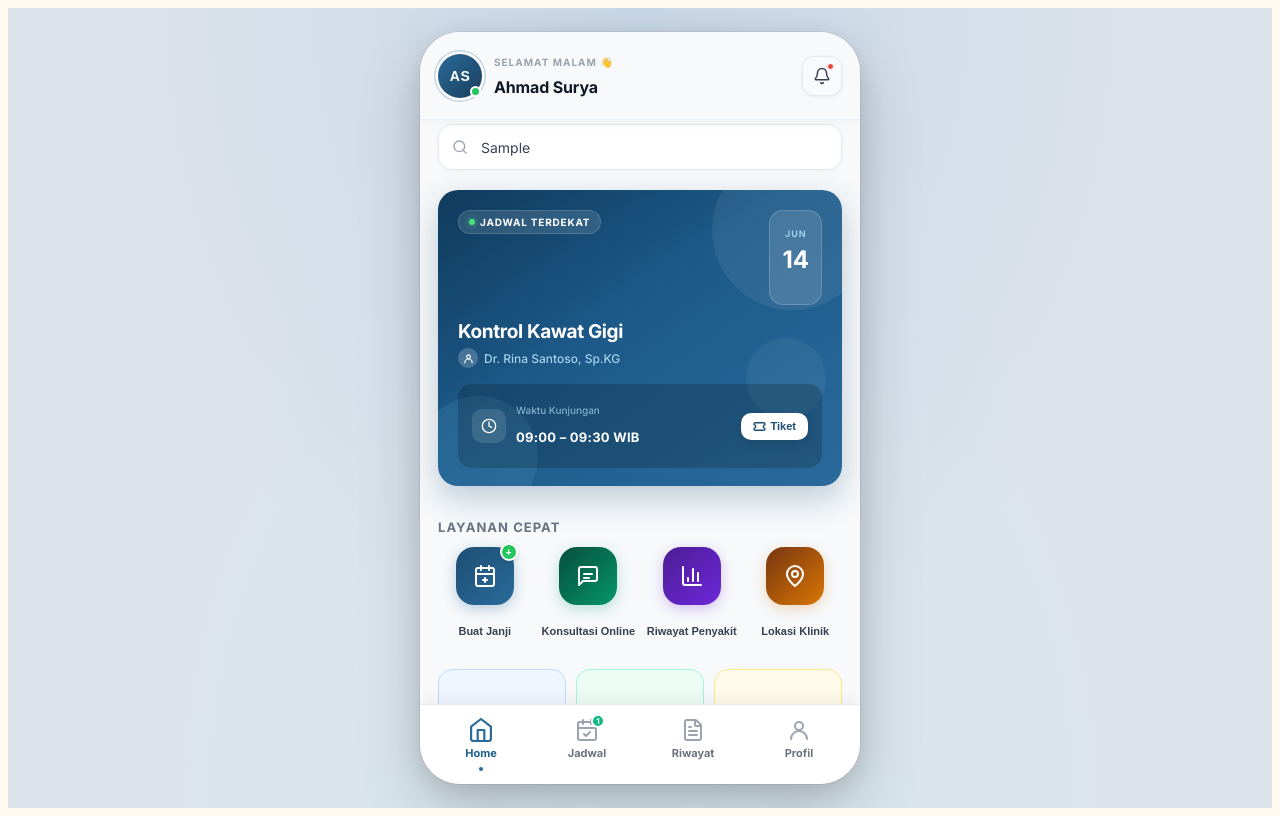
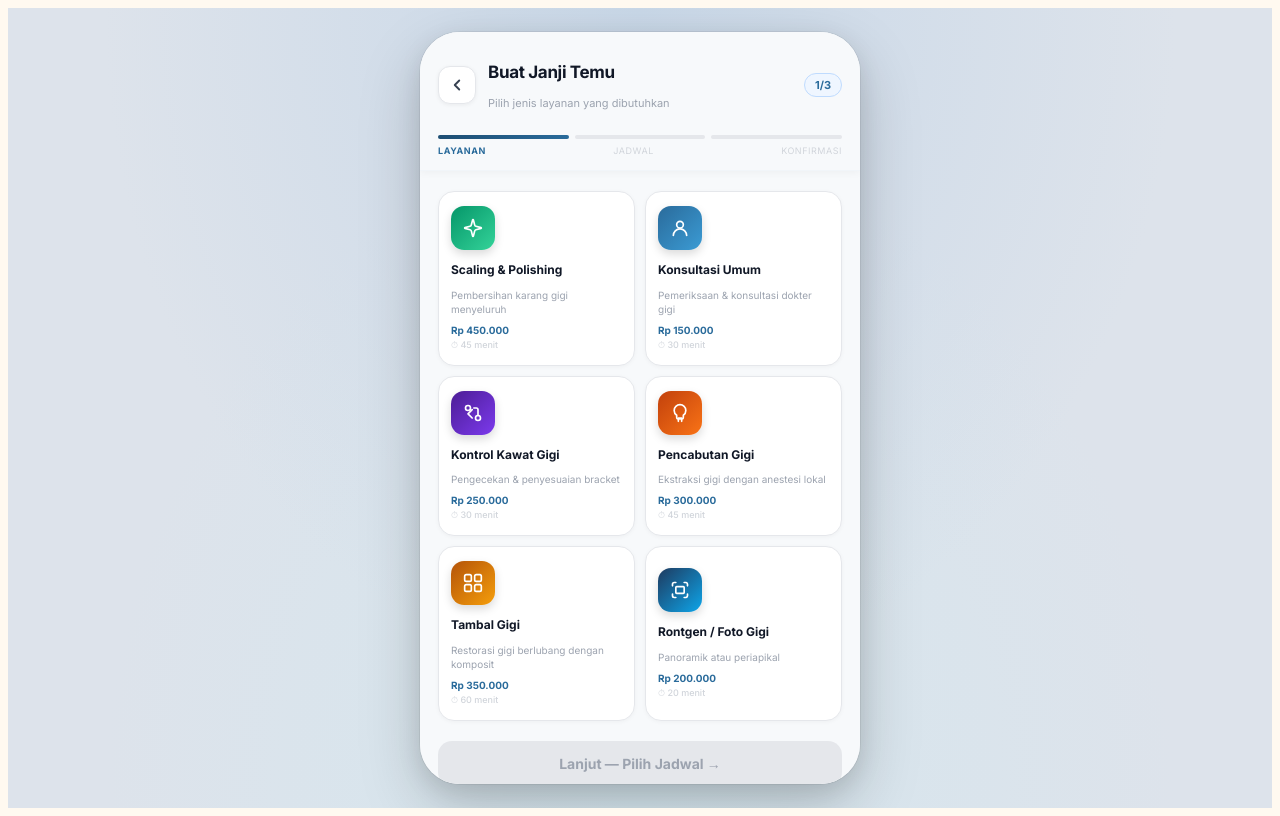
Before and after one commit to Diyoncrz18/klinik-sofeng, a Next.js app: page /pasien in a window 1280 px wide. Both pictures are taken after typing "Sample" into the empty fields and a click on the button "Buat janji temu". Built offline with nearby package versions, Linux system fonts and the light colour scheme.

Commit message:
refactor(pasien): update shell architecture to support new detailed sub-views

```diff
--- a/app/components/pasien/PasienShell.tsx
+++ b/app/components/pasien/PasienShell.tsx
@@ -4,18 +4,18 @@
  * PasienShell
  * ────────────
  * Client component utama halaman pasien.
- * Mengelola state tab aktif dan merender tab content + bottom nav.
+ * Mengelola state tab aktif + sub-view (misal: form buat janji).
  *
  * Struktur:
  * ┌─────────────────────────────┐
  * │  .pasien-root               │ ← Latar desktop (bg-gray)
  * │  ┌───────────────────────┐  │
- * │  │  .pasien-app          │  │ ← Max-width 440px, bg teal-warm
+ * │  │  .pasien-app          │  │ ← Max-width 440px
  * │  │  ┌─────────────────┐  │  │
  * │  │  │  .pasien-main   │  │  │ ← Scrollable content area
- * │  │  │  [Tab Content]  │  │  │
+ * │  │  │  [Tab/View]     │  │  │
  * │  │  └─────────────────┘  │  │
- * │  │  [PasienBottomNav]    │  │ ← Fixed bottom nav
+ * │  │  [PasienBottomNav]    │  │ ← Flex item (bukan fixed/absolute)
  * │  └───────────────────────┘  │
  * └─────────────────────────────┘
  */
@@ -27,21 +27,47 @@ import TabHome from "./TabHome";
 import TabJadwal from "./TabJadwal";
 import TabRiwayat from "./TabRiwayat";
 import TabProfil from "./TabProfil";
+import FormBuatJanji from "./FormBuatJanji";
+import FormKonsultasiOnline from "./FormKonsultasiOnline";
+import FormLokasiKlinik from "./FormLokasiKlinik";
+import FormNotifikasi from "./FormNotifikasi";
+import FormJadwalUlang from "./FormJadwalUlang";
+import FormLihatTiket from "./FormLihatTiket";
+import FormDetailRiwayat from "./FormDetailRiwayat";
 
 // ── Types ekspor untuk digunakan oleh child components ─────────────────────
 export type TabId = "home" | "jadwal" | "riwayat" | "profil";
 export type TabSwitcher = (tab: TabId) => void;
+export type OpenView = (view: "buat-janji" | "konsultasi-online" | "lokasi-klinik" | "notifikasi" | "jadwal-ulang" | "lihat-tiket" | "detail-riwayat") => void;
 
 // ── Komponen utama ─────────────────────────────────────────────────────────
 export default function PasienShell() {
   const [activeTab, setActiveTab] = useState<TabId>("home");
+  const [activeView, setActiveView] = useState<"buat-janji" | "konsultasi-online" | "lokasi-klinik" | "notifikasi" | "jadwal-ulang" | "lihat-tiket" | "detail-riwayat" | null>(null);
 
   const switchTab: TabSwitcher = (tab) => {
+    setActiveView(null); // Tutup sub-view saat pindah tab
     setActiveTab(tab);
-    // Scroll ke atas saat pindah tab
+    scrollTop();
+  };
+
+  const openView: OpenView = (view) => {
+    setActiveView(view);
+    scrollTop();
+  };
+
+  const closeView = () => {
+    setActiveView(null);
+    scrollTop();
+  };
+
+  const scrollTop = () => {
     const main = document.querySelector(".pasien-main");
     if (main) main.scrollTo({ top: 0, behavior: "smooth" });
   };
+
+  // Sembunyikan bottom nav saat sub-view aktif
+  const showNav = activeView === null;
 
   return (
     <>
@@ -53,19 +79,88 @@ export default function PasienShell() {
 
           {/* ── Scrollable Content ─────────── */}
           <main className="pasien-main" aria-label="Konten utama aplikasi pasien">
+
+            {/* ── Sub-view: Form Buat Janji ── */}
+            {activeView === "buat-janji" && (
+              <div className="page-content" key="buat-janji">
+                <FormBuatJanji
+                  onBack={closeView}
+                  onSuccess={() => { closeView(); switchTab("jadwal"); }}
+                />
+              </div>
+            )}
+
+            {/* ── Sub-view: Form Konsultasi Online ── */}
+            {activeView === "konsultasi-online" && (
+              <div className="page-content" key="konsultasi-online">
+                <FormKonsultasiOnline
+                  onBack={closeView}
+                />
+              </div>
+            )}
+
+            {/* ── Sub-view: Lokasi Klinik ── */}
+            {activeView === "lokasi-klinik" && (
+              <div className="page-content" key="lokasi-klinik">
+                <FormLokasiKlinik
+                  onBack={closeView}
+                />
+              </div>
+            )}
+
+            {/* ── Sub-view: Notifikasi ── */}
+            {activeView === "notifikasi" && (
+              <div className="page-content" key="notifikasi">
+                <FormNotifikasi
+                  onBack={closeView}
+                />
+              </div>
+            )}
+
+            {/* ── Sub-view: Jadwal Ulang ── */}
+            {activeView === "jadwal-ulang" && (
+              <div className="page-content" key="jadwal-ulang">
+                <FormJadwalUlang
+                  onBack={closeView}
+                  onSuccess={() => { closeView(); switchTab("jadwal"); }}
+                />
+              </div>
+            )}
+
+            {/* ── Sub-view: Lihat Tiket ── */}
+            {activeView === "lihat-tiket" && (
+              <div className="page-content" key="lihat-tiket">
+                <FormLihatTiket
+                  onBack={closeView}
+                />
+              </div>
+            )}
+
+            {/* ── Sub-view: Detail Riwayat ── */}
+            {activeView === "detail-riwayat" && (
+              <div className="page-content" key="detail-riwayat">
+                <FormDetailRiwayat
+                  onBack={closeView}
+                />
+              </div>
+            )}
+
+            {/* ── Tab Views (tersembunyi saat sub-view aktif) ── */}
+            {activeView === null && (
+              <>
                 {activeTab === "home" && (
                   <div className="page-content" key="home">
-                <TabHome switchTab={switchTab} />
+                    <TabHome switchTab={switchTab} openView={openView} />
                   </div>
                 )}
                 {activeTab === "jadwal" && (
                   <div className="page-content" key="jadwal">
-                <TabJadwal />
+                    <TabJadwal openView={openView} />
                   </div>
                 )}
                 {activeTab === "riwayat" && (
                   <div className="page-content" key="riwayat">
-                <TabRiwayat />
+                    <TabRiwayat openView={openView} />
                   </div>
                 )}
                 {activeTab === "profil" && (
@@ -73,10 +168,14 @@ export default function PasienShell() {
                     <TabProfil />
                   </div>
                 )}
+              </>
+            )}
           </main>
 
-          {/* ── Bottom Navigation ──────────── */}
+          {/* ── Bottom Navigation (hanya saat tidak ada sub-view) ── */}
+          {showNav && (
             <PasienBottomNav activeTab={activeTab} switchTab={switchTab} />
+          )}
 
         </div>
       </div>
```
Lines whose indentation alone changed are shown as unchanged.
